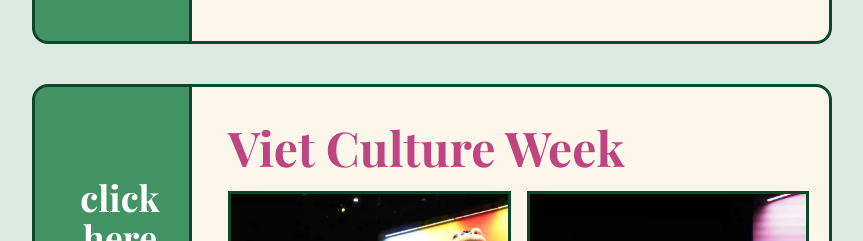
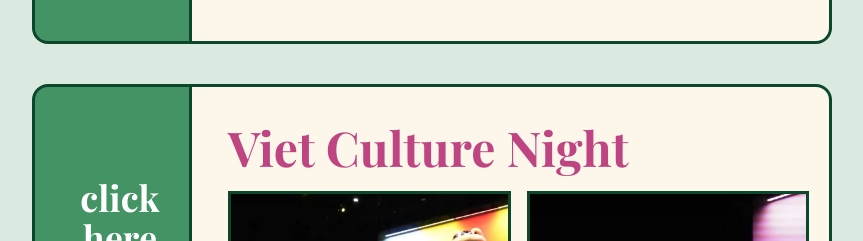
Before and after one commit to acm-ucr/vsa-website, a Next.js app: page /gallery in a window 1280 px wide. Shown: the part 1200-1441 px from the top of the page, without its empty margins (208-1071 px from the left). Built offline with nearby package versions, Linux system fonts and the light colour scheme.

Commit message:
Changing Week to night

```diff
--- a/src/app/gallery/vietcultureweek/page.tsx
+++ b/src/app/gallery/vietculturenight/page.tsx
@@ -2,7 +2,7 @@ import GalleryGrid from "@/components/gallery/GalleryGrid";
 import Header from "@/components/gallery/GalleryHeader";
 import { images } from "@/data/Galleries/VietCultureNightImages";
 
-const VietCultureWeek = () => {
+const VietCultureNight = () => {
   return (
     <div className="">
       <div className="p-48 text-2xl">
@@ -16,4 +16,4 @@ const VietCultureWeek = () => {
   );
 };
 
-export default VietCultureWeek;
+export default VietCultureNight;
--- a/src/data/Galleries/mainGalleryInfo.ts
+++ b/src/data/Galleries/mainGalleryInfo.ts
@@ -30,8 +30,8 @@ export const galleryEvents = [
     rightalt: "group photo",
   },
   {
-    title: "Viet Culture Week",
-    link: "/gallery/vietcultureweek",
+    title: "Viet Culture Night",
+    link: "/gallery/vietculturenight",
     leftimage: culturenightImage1,
     rightimage: culturenightImage2,
     leftalt: "stage photo boys",
```
